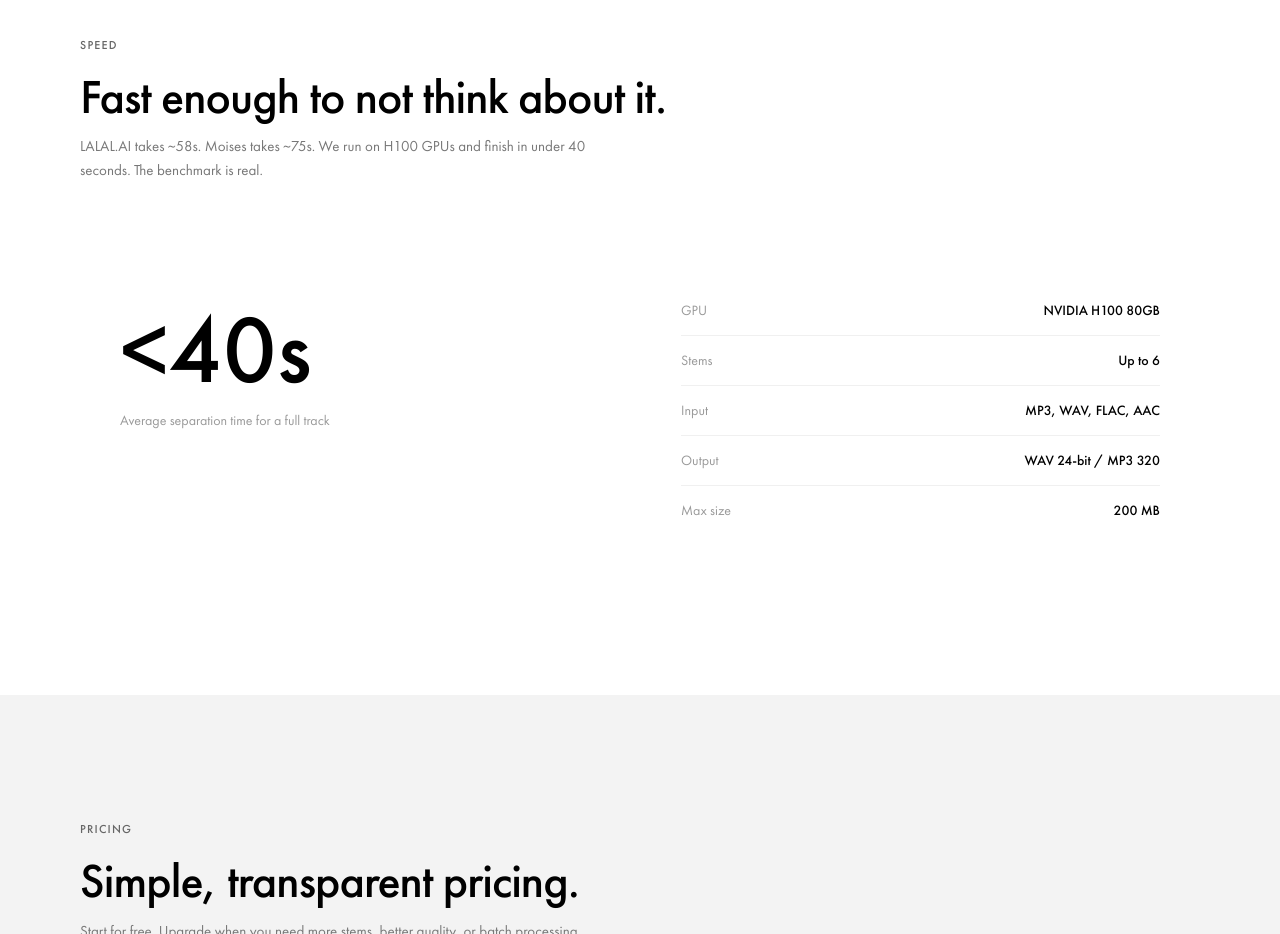
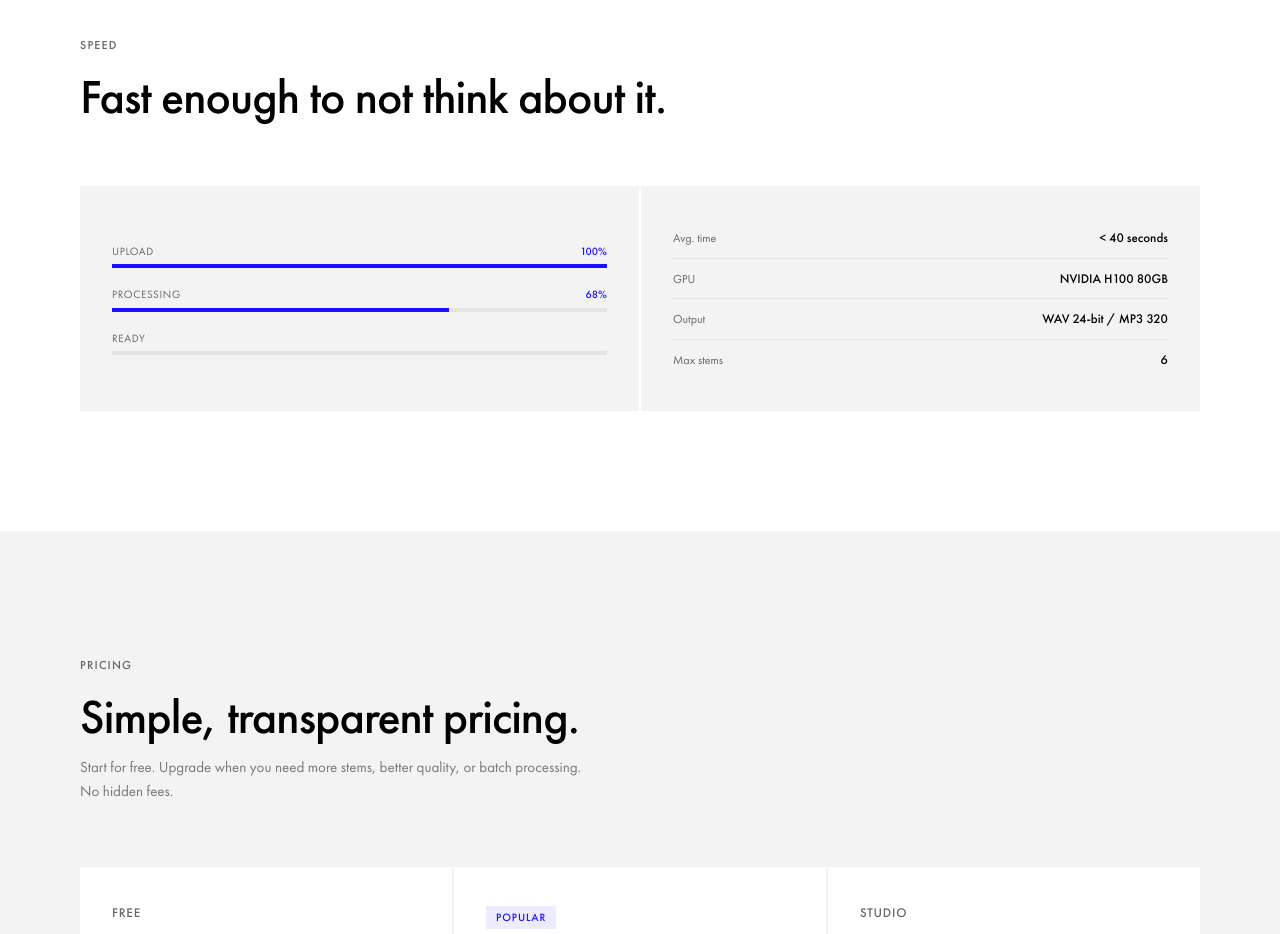
Before and after one commit to victorboittiaux1996/Stem-Splitter, a Next.js app: page / in a window 1280 px wide. Shown: the part 3020-3954 px from the top of the page. Built offline with nearby package versions, Linux system fonts and the light colour scheme; a web font is replaced by a local one.

Commit message:
fix(speed): replace Speed section with compact pipeline + specs layout
2-col grid: animated progress bars (Upload/Processing/Ready) on the left,
key specs table on the right. Matches site density and design system.

Co-Authored-By: Claude Opus 4.6 (1M context) <noreply@anthropic.com>

```diff
--- a/app/page.tsx
+++ b/app/page.tsx
@@ -478,6 +478,11 @@ function StepCard({ step, index }: { step: typeof STEPS[number]; index: number }
 
 // ─── Speed / Processing ─────────────────────────────────────
 function Processing() {
+  const steps = [
+    { label: "Upload", pct: 100, color: stemColors.vocals },
+    { label: "Processing", pct: 68, color: C.accent },
+    { label: "Ready", pct: 0, color: stemColors.bass },
+  ];
   return (
     <section style={{ backgroundColor: C.bg, padding: "120px 0" }}>
       <Container>
@@ -491,55 +496,50 @@ function Processing() {
             }}>
               Fast enough to not think about it.
             </h2>
-            <p style={{ fontFamily: fonts.body, fontSize: 15, fontWeight: 400, lineHeight: 1.6, color: "#777777", margin: "12px 0 0", maxWidth: 520 }}>
-              LALAL.AI takes ~58s. Moises takes ~75s. We run on H100 GPUs and finish
-              in under 40 seconds. The benchmark is real.
-            </p>
           </div>
         </FadeIn>
 
-        {/* Big number + specs row — Cursor-style clean */}
-        <div style={{ display: "grid", gridTemplateColumns: "1fr 1fr", gap: 2 }}>
-          {/* Left: big hero stat */}
-          <FadeIn delay={0.1}>
-            <div style={{ backgroundColor: "#FFFFFF", padding: "56px 40px", display: "flex", flexDirection: "column", justifyContent: "center" }}>
-              <motion.span
-                initial={{ opacity: 0, y: 16 }}
-                whileInView={{ opacity: 1, y: 0 }}
-                viewport={{ once: true }}
-                transition={{ duration: 0.8, ease: [0.22, 1, 0.36, 1] }}
-                style={{ fontFamily: fonts.heading, fontSize: 96, fontWeight: 700, lineHeight: 1, color: C.text }}
-              >
-                &lt;40s
-              </motion.span>
-              <span style={{ fontFamily: fonts.body, fontSize: 14, color: "#999999", marginTop: 12 }}>
-                Average separation time for a full track
-              </span>
+        <FadeIn delay={0.1}>
+          <div style={{ display: "grid", gridTemplateColumns: "1fr 1fr", gap: 2 }}>
+            {/* Left: pipeline */}
+            <div style={{ backgroundColor: C.bgAlt, padding: "32px 32px", display: "flex", flexDirection: "column", justifyContent: "center", gap: 18 }}>
+              {steps.map((s, i) => (
+                <div key={s.label}>
+                  <div style={{ display: "flex", justifyContent: "space-between", marginBottom: 5 }}>
+                    <span style={{ fontFamily: fonts.body, fontSize: 11, color: C.textMuted, textTransform: "uppercase", letterSpacing: "0.06em" }}>{s.label}</span>
+                    {s.pct > 0 && <span style={{ fontFamily: fonts.body, fontSize: 11, fontWeight: 600, color: s.color }}>{s.pct}%</span>}
+                  </div>
+                  <div style={{ height: 4, backgroundColor: "#E4E4E4", overflow: "hidden" }}>
+                    <motion.div
+                      initial={{ width: 0 }}
+                      whileInView={{ width: `${s.pct}%` }}
+                      viewport={{ once: true }}
+                      transition={{ duration: 1, delay: 0.2 + i * 0.25, ease: [0.22, 1, 0.36, 1] }}
+                      style={{ height: "100%", backgroundColor: s.color }}
+                    />
+                  </div>
+                </div>
+              ))}
             </div>
-          </FadeIn>
-
-          {/* Right: clean spec list */}
-          <FadeIn delay={0.2}>
-            <div style={{ backgroundColor: "#FFFFFF", padding: "40px 40px", display: "flex", flexDirection: "column", justifyContent: "center" }}>
+            {/* Right: key specs */}
+            <div style={{ backgroundColor: C.bgAlt, padding: "32px 32px", display: "flex", flexDirection: "column", justifyContent: "center" }}>
               {[
+                { label: "Avg. time", value: "< 40 seconds" },
                 { label: "GPU", value: "NVIDIA H100 80GB" },
-                { label: "Stems", value: "Up to 6" },
-                { label: "Input", value: "MP3, WAV, FLAC, AAC" },
                 { label: "Output", value: "WAV 24-bit / MP3 320" },
-                { label: "Max size", value: "200 MB" },
+                { label: "Max stems", value: "6" },
               ].map((row, i) => (
                 <div key={row.label} style={{
                   display: "flex", justifyContent: "space-between", alignItems: "center",
-                  padding: "14px 0",
-                  borderBottom: i < 4 ? "1px solid #F0F0F0" : "none",
+                  padding: "10px 0", borderBottom: i < 3 ? "1px solid #E4E4E4" : "none",
                 }}>
-                  <span style={{ fontFamily: fonts.body, fontSize: 14, color: "#999999" }}>{row.label}</span>
-                  <span style={{ fontFamily: fonts.body, fontSize: 14, fontWeight: 500, color: C.text }}>{row.value}</span>
+                  <span style={{ fontFamily: fonts.body, fontSize: 12, color: C.textMuted }}>{row.label}</span>
+                  <span style={{ fontFamily: fonts.heading, fontSize: 13, fontWeight: 600, color: C.text }}>{row.value}</span>
                 </div>
               ))}
             </div>
-          </FadeIn>
-        </div>
+          </div>
+        </FadeIn>
       </Container>
     </section>
   );
@@ -625,8 +625,8 @@ function _SpeedA() {
 // ── Speed B: Animated comparison bars + horizontal spec row
 function SpeedB() {
   const competitors = [
-    { name: "Moises", time: 75, color: "#D0D0D0" },
-    { name: "LALAL.AI", time: 58, color: "#D0D0D0" },
+    { name: "Competitor A", time: 75, color: "#D0D0D0" },
+    { name: "Competitor B", time: 58, color: "#D0D0D0" },
     { name: "44Stems", time: 38, color: stemColors.vocals, highlight: true },
   ];
   const specs = [
```
